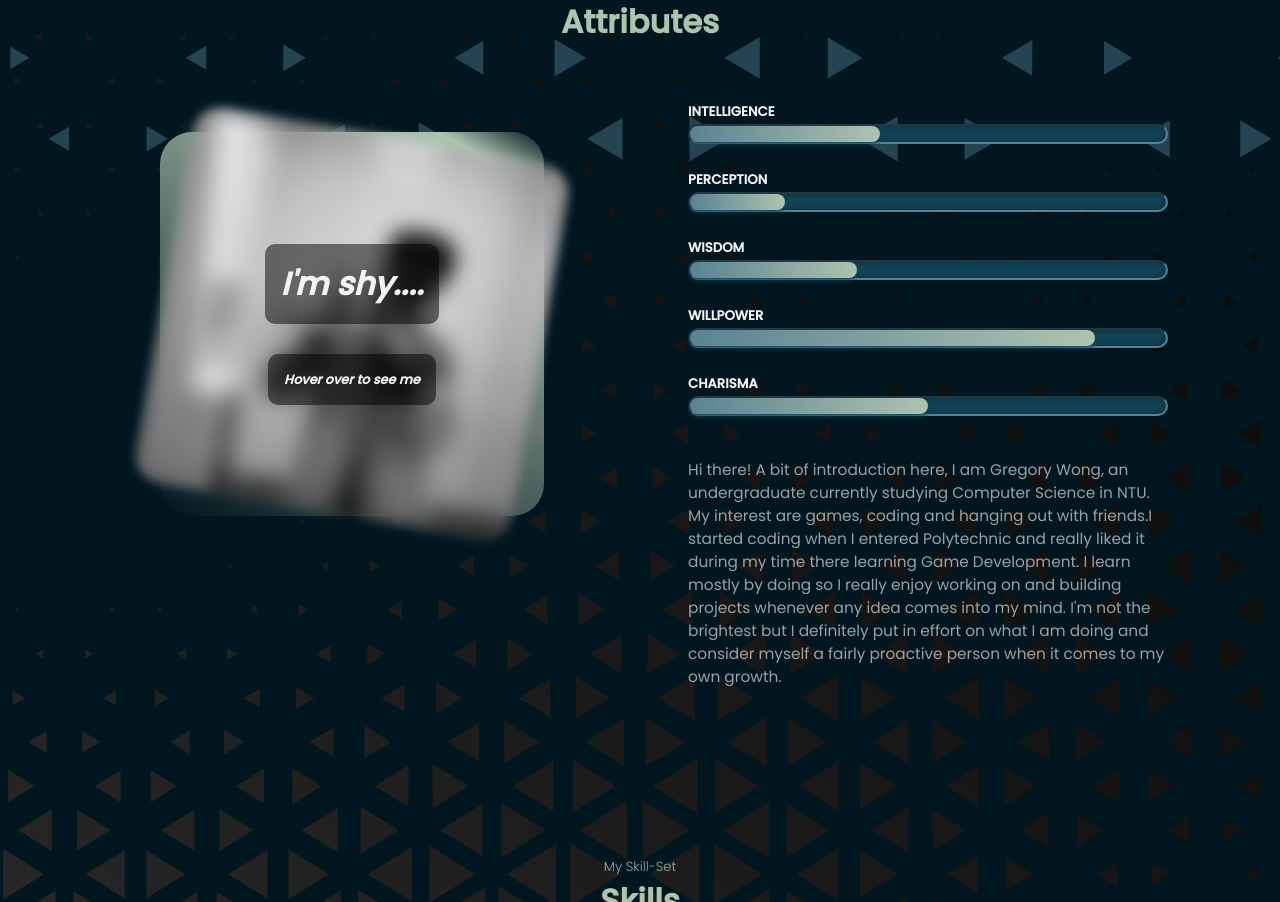
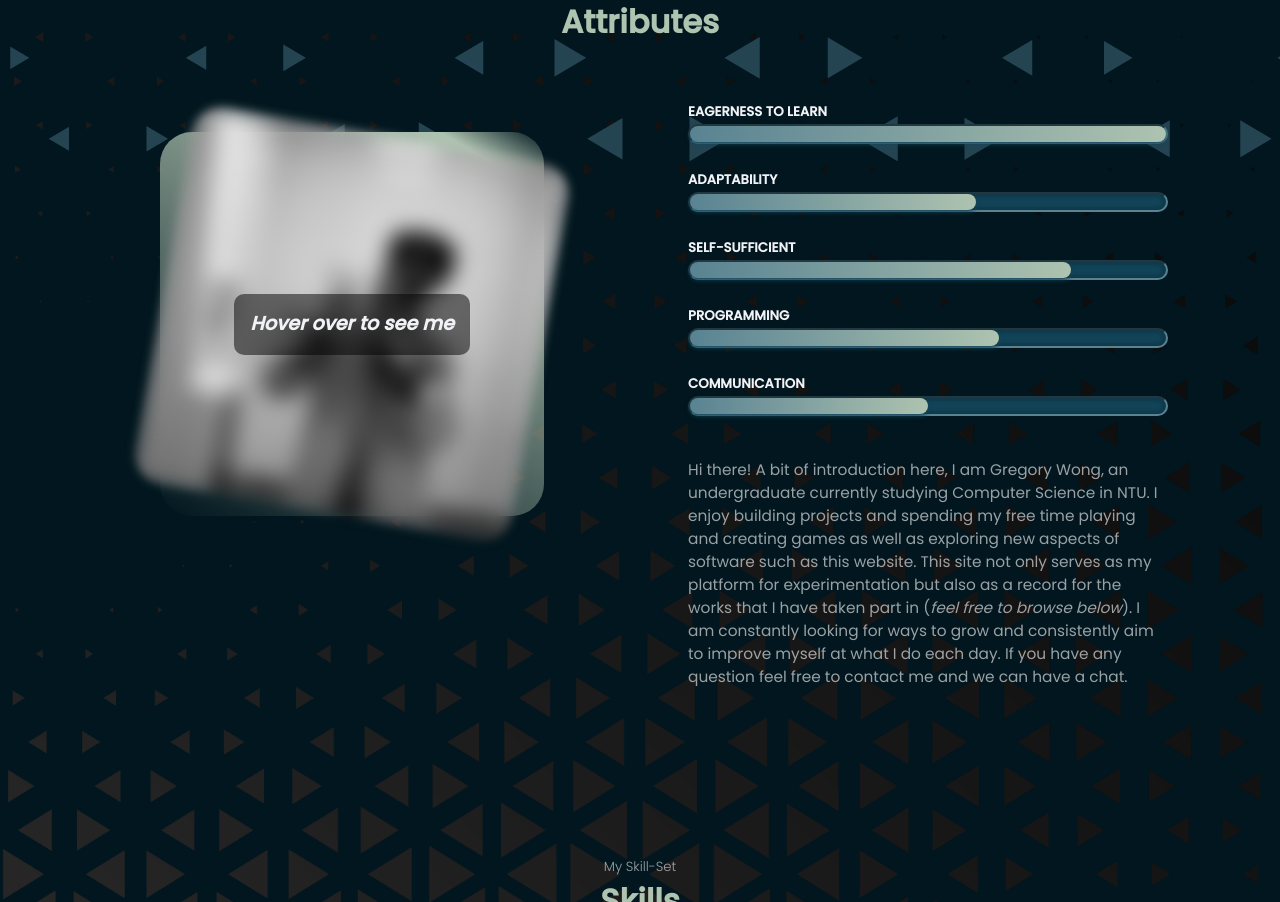
Before and after one commit to ProcessedCarbon/personal_portfolio, a React (Create React App) app: page / in a window 1280 px wide. Shown: the part 1078-1980 px from the top of the page. Built offline with nearby package versions, Linux system fonts and the light colour scheme.

Commit message:
About changes

```diff
--- a/src/components/about/About.jsx
+++ b/src/components/about/About.jsx
@@ -28,45 +28,45 @@ const About = () => {
           <div className="about_me-image">
             <img src={ME} />
           </div>
-          <h3>I'm shy....</h3>
-          <h5>Hover over to see me</h5>
+          <h3>Hover over to see me</h3>
         </div>
 
         <div className="about_content">
           <div className='stat_graph' ref={stat_ref}>
 
             <article className="attribute">
-              <h5>INTELLIGENCE</h5>
-              <StatBar done = {`${elementVisibility}` === 'true' ? '40' : '0'} text='Not the brightest.'/>
+              <h5>EAGERNESS TO LEARN</h5>
+              <StatBar done = {`${elementVisibility}` === 'true' ? '100' : '0'} text='Always trying to improve.'/>
             </article>
 
             <article className="attribute">
-              <h5>PERCEPTION</h5>
-              <StatBar done = {`${elementVisibility}` === 'true' ? '20' : '0'} text='4-Eyes'/>
+              <h5>ADAPTABILITY</h5>
+              <StatBar done = {`${elementVisibility}` === 'true' ? '60' : '0'} text='Longer time needed in newer situations.'/>
             </article>
 
             <article className="attribute">
-              <h5>WISDOM</h5>
-              <StatBar done = {`${elementVisibility}` === 'true' ? '35' : '0'} text='Still much to learn'/>
+              <h5>SELF-SUFFICIENT</h5>
+              <StatBar done = {`${elementVisibility}` === 'true' ? '80' : '0'} text='But open to help from others.'/>
             </article>
 
             <article className="attribute">
-              <h5>WILLPOWER</h5>
-              <StatBar done = {`${elementVisibility}` === 'true' ? '85' : '0'} text='Makes up for the INTELLIGENCE portion'/>
+              <h5>PROGRAMMING</h5>
+              <StatBar done = {`${elementVisibility}` === 'true' ? '65' : '0'} text='In the process of improving.'/>
             </article>
 
             <article className="attribute">
-              <h5>CHARISMA</h5>
-              <StatBar done = {`${elementVisibility}` === 'true' ? '50' : '0'} text='Quick to stutter, stutter too quickly.'/>
+              <h5>COMMUNICATION</h5>
+              <StatBar done = {`${elementVisibility}` === 'true' ? '50' : '0'} text='Try to understand and be understood.'/>
             </article>
 
           </div>
           <p className = {`about_content_p_animation intro ${`${about_me_visible}` === "true" ? " play" : ""}`}>
               Hi there! A bit of introduction here, I am Gregory Wong, an undergraduate currently studying Computer Science
-              in NTU. My interest are games, coding and hanging out with friends.I started coding when I entered Polytechnic
-              and really liked it during my time there learning Game Development. I learn mostly by doing so I really enjoy
-              working on and building projects whenever any idea comes into my mind. I'm not the brightest but I definitely
-              put in effort on what I am doing and consider myself a fairly proactive person when it comes to my own growth.
+              in NTU. I enjoy building projects and spending my free time playing and creating games as well as exploring new
+              aspects of software such as this website. This site not only serves as my platform for experimentation but also
+              as a record for the works that I have taken part in (<em>feel free to browse below</em>). I am constantly looking
+              for ways to grow and consistently aim to improve myself at what I do each day. If you have any question feel free
+              to contact me and we can have a chat.
           </p>
         </div>
       </div>
--- a/src/components/about/about.css
+++ b/src/components/about/about.css
@@ -49,8 +49,7 @@
     transition: var(--transition);
 }
 
-.about_me > h3,
-.about_me > h5{
+.about_me > h3{
     position: relative;
     text-align: center;
     background: rgba(0,0,0,0.5);
@@ -58,13 +57,9 @@
     padding: 1rem;
     font-style: italic;
 }
+
 .about_me > h3{
-    top: 6dvh;
-    font-size: 2.5dvw;
-}
-.about_me > h5{
-    bottom: 6dvh;
-    font-size: 1dvw;
+    font-size: 1.5dvw;
 }
 
 .about_me:hover > .about_me-image,
```
